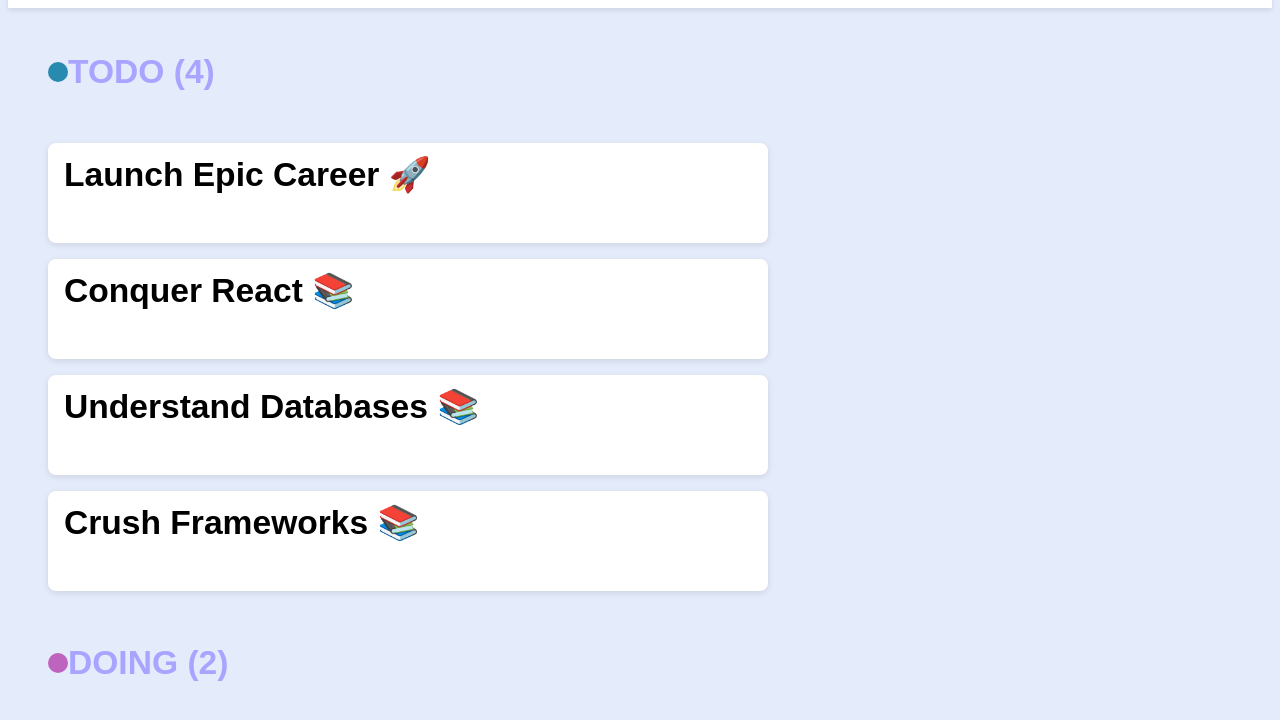
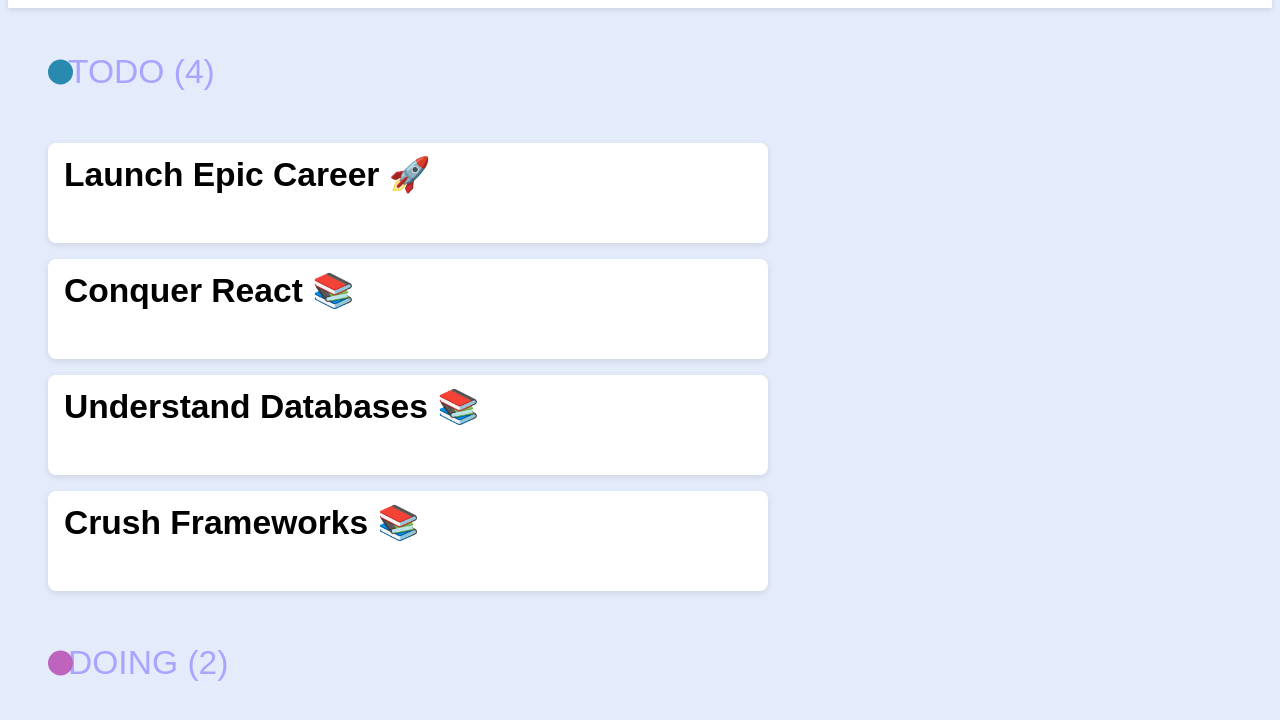
Before and after one commit to Reneva-dev/RENNEW25098_PTO2502_GroupA_Reneva_Newman_JSL01, a plain HTML site: page index.html in a window 1280 px wide. Shown: the part 80-800 px from the top of the page. Drawn offline with Linux system fonts and the light colour scheme.

Commit message:
added styling to h4 headers

```diff
--- a/styles.css
+++ b/styles.css
@@ -37,7 +37,7 @@ h4 {
   color: #a8a4ff;
   position: relative;
   padding-left: 20px;
-  font-weight: 600;
+  font-weight: 400;
   margin-left: 40px;
   font-size: 2.1rem;
 }
@@ -49,8 +49,8 @@ h4::before {
   left: 0;
   top: 50%;
   transform: translateY(-50%);
-  width: 20px;
-  height: 20px;
+  width: 25px;
+  height: 25px;
   border-radius: 50%;
   background-color: #3498db; /* default color: blue */
 }
```
